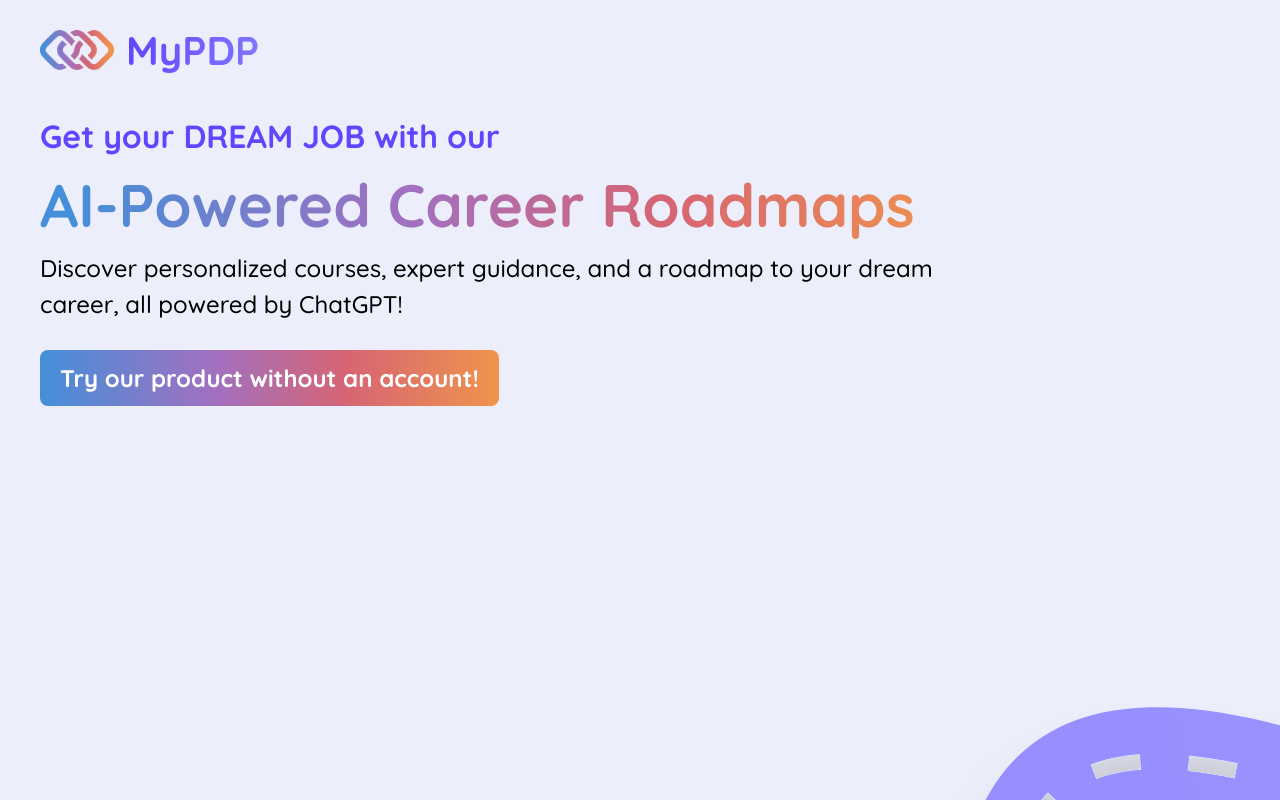
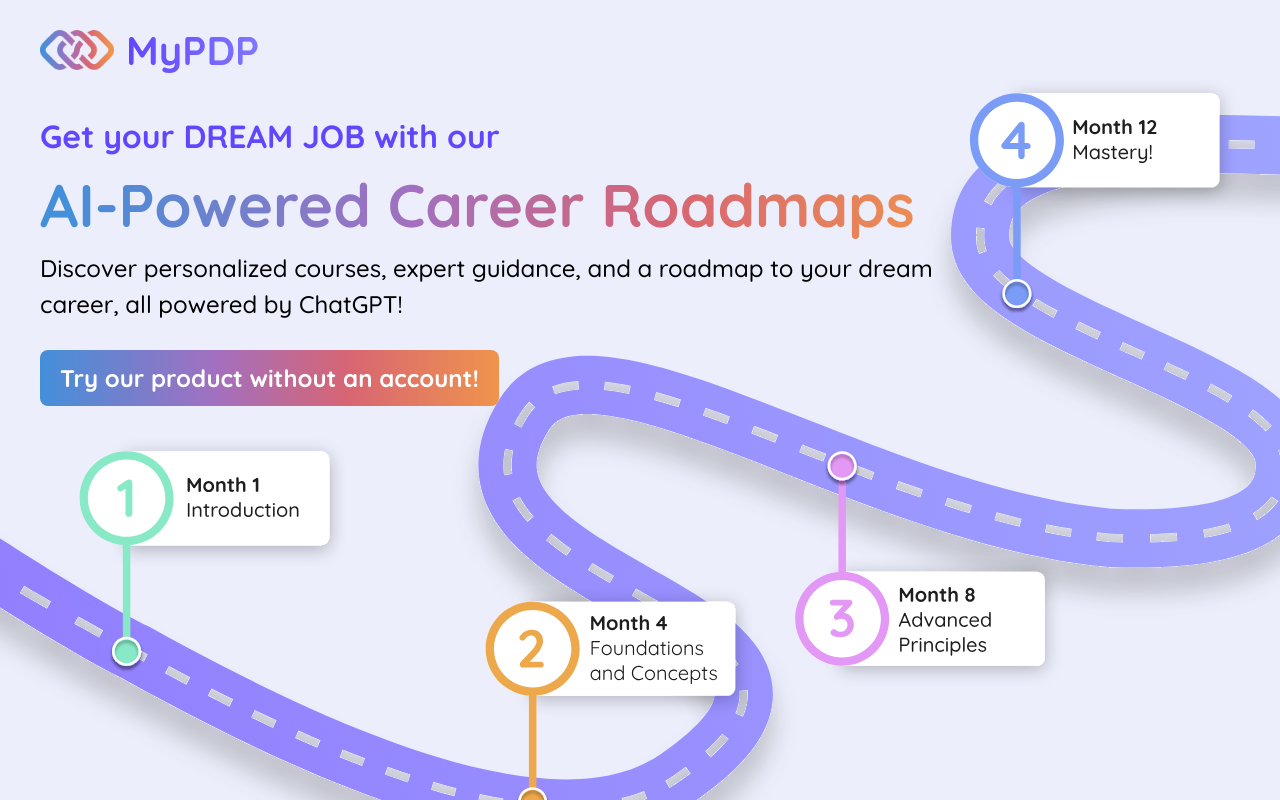
Before and after one commit to britzky/career-coach, a React (Vite) app in the folder frontend/career-coach/: page / in a window 1280 px wide. Shown: the top 800 px of the page. Built offline with nearby package versions, Linux system fonts and the light colour scheme.

Commit message:
Fixed road?

```diff
--- a/frontend/career-coach/src/pages/LandingPage/LandingPage.tsx
+++ b/frontend/career-coach/src/pages/LandingPage/LandingPage.tsx
@@ -12,11 +12,11 @@ export const LandingPage = () => {
   console.log(careerDetails)
   return (
     <div className="overflow-x-hidden flex flex-col min-h-screen">
+      <div className="relative -mx-24 min-w-full h-auto">
+        <img src={road} alt="road" className="absolute mt-20 min-w-full h-auto" />
+      </div>
       <div className="mt-28 mx-10">
         <div className="flex flex-col h-[695px]">
-          <div className="relative mx-0 w-full">
-            <img src={road} alt="road" className="absolute -ml-40 mt-20 min-w-[2750px]" />
-          </div>
           <div className="max-w-[957px] flex flex-col">
             <span className="text-purpleText2 font-bold text-base">Get your DREAM JOB with our</span>
             <span className="gradient-text bg-landing-page-title font-bold text-xxl">AI-Powered Career Roadmaps</span>
```
